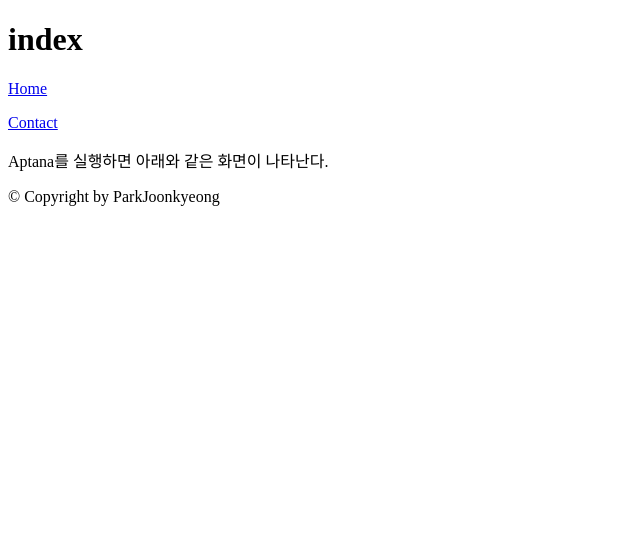
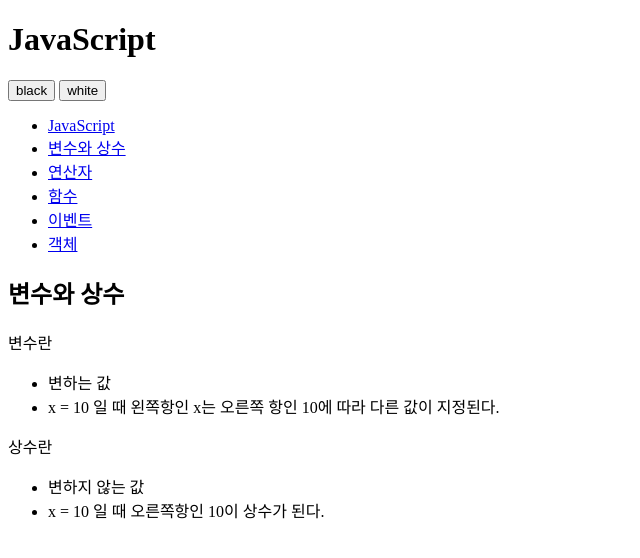
Before and after one commit to pinetree81/codebox, a plain HTML site: page index.html in a window 1280 px wide. Shown: the whole page, without its empty margins (0-640 px from the left). Drawn offline with Linux system fonts and the light colour scheme.

Commit message:
add html

```diff
--- a/index.html
+++ b/index.html
@@ -1,46 +1,53 @@
 <!DOCTYPE html>
-<html lang="en">
+<html>
     <head>
         <meta charset="utf-8" />
-
-		<!-- Always force latest IE rendering engine (even in intranet) & Chrome Frame
-		Remove this if you use the .htaccess -->
-		<meta http-equiv="X-UA-Compatible" content="IE=edge,chrome=1" />
-
-		<title>index</title>
-		<meta name="description" content="" />
-		<meta name="author" content="ParkJoonkyeong" />
-
-		<meta name="viewport" content="width=device-width; initial-scale=1.0" />
-
-		<!-- Replace favicon.ico & apple-touch-icon.png in the root of your domain and delete these references -->
-		<link rel="shortcut icon" href="/favicon.ico" />
-		<link rel="apple-touch-icon" href="/apple-touch-icon.png" />
     </head>
 
-	<body>
+    <body id="body">
         <div>
             <header>
-				<h1>index</h1>
+                <h1>JavaScript</h1>
             </header>
+            <div id="toolbar">
+                <input type="button" value="black" />
+                <input type="button" value="white" />
+            </div>
             <nav>
+                <ul>
+                    <li><a href="http://opentutorials.org/course/49/16">JavaScript</a></li>
+                    <li><a href="http://opentutorials.org/course/49/17">변수와 상수</a></li>
+                    <li><a href="http://opentutorials.org/course/49/18">연산자</a></li>
+                    <li><a href="http://opentutorials.org/course/49/19">함수</a></li>
+                    <li><a href="http://opentutorials.org/course/49/20">이벤트</a></li>
+                    <li><a href="http://opentutorials.org/course/49/21">객체</a></li>
+                </ul>
+            </nav>
+            <article>
+                <h2>변수와 상수</h2>
+                <div>
+                    <p>변수란</p>
+                    <ul>
+                        <li>
+                            변하는 값
+                        </li>
+                        <li>
+                            x = 10 일 때 왼쪽항인 x는 오른쪽 항인 10에 따라 다른 값이 지정된다.
+                        </li>
+                    </ul>
                     <p>
-					<a href="/">Home</a>
+                        상수란
                     </p>
-				<p>
-					<a href="/contact">Contact</a>
-				</p>
-			</nav>
-
-			<div>
-			 Aptana를 실행하면 아래와 같은 화면이 나타난다.
+                    <ul>
+                        <li>
+                            변하지 않는 값
+                        </li>
+                        <li>
+                            x = 10 일 때 오른쪽항인 10이 상수가 된다.
+                        </li>
+                    </ul>
                 </div>
-
-			<footer>
-				<p>
-					&copy; Copyright  by ParkJoonkyeong
-				</p>
-			</footer>
+            </article>
         </div>
     </body>
 </html>
```
Lines whose indentation alone changed are shown as unchanged.
